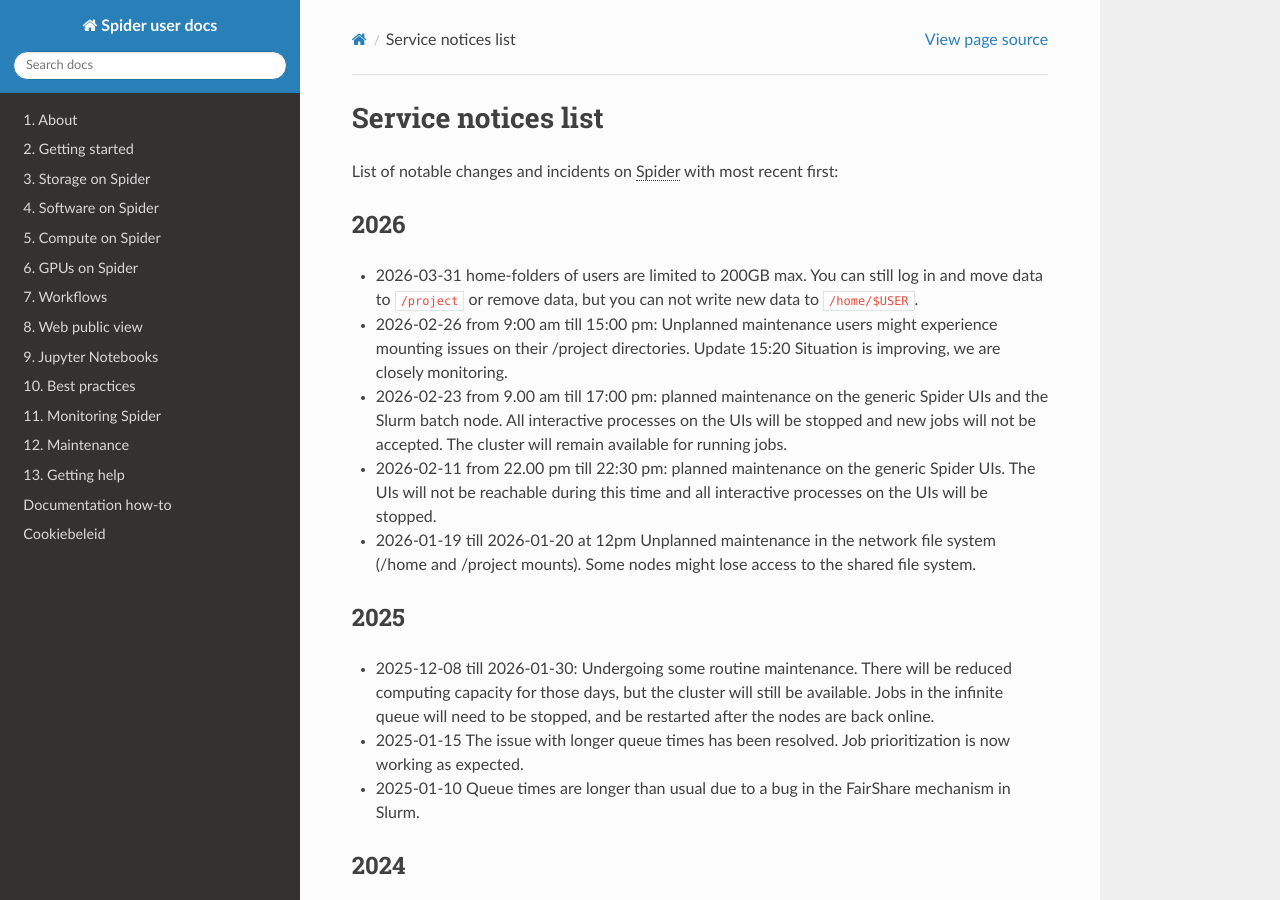
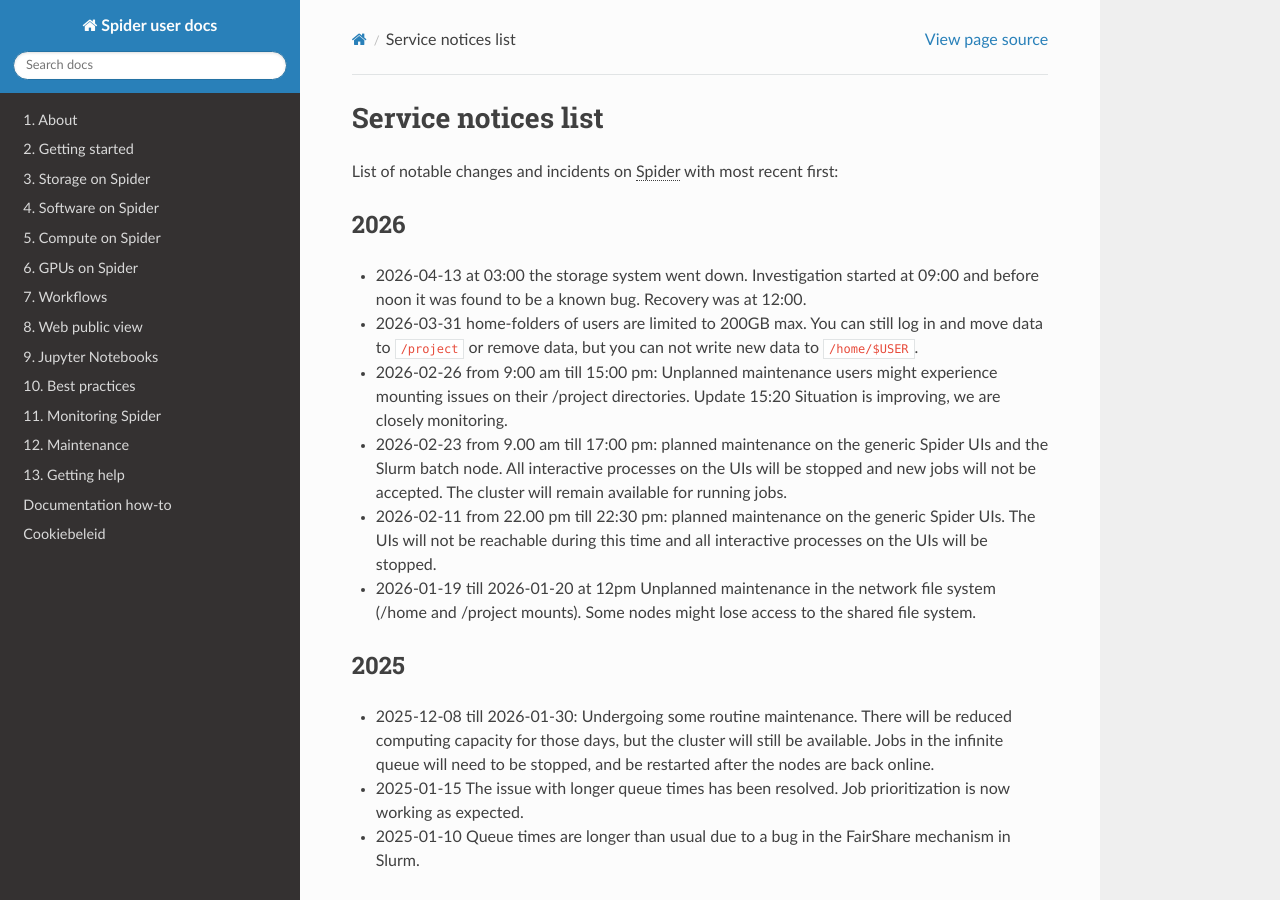
Before and after one commit to sara-nl/spiderdocs, a Sphinx documentation site: the page built from source/Pages/maintenance/service_notices_list.rst, in a window 1280 px wide and 900 px high. Built offline with Sphinx 7.4.7 and the Read the Docs theme 3.1.0, drawn with Linux system fonts in a browser that asks for light colours.

Commit message:
Add apr ceph bug incident

```diff
--- a/source/Pages/maintenance/service_notices_list.rst
+++ b/source/Pages/maintenance/service_notices_list.rst
@@ -9,6 +9,8 @@
 =========
 2026
 =========
+
+* 2026-04-13 at 03:00 the storage system went down. Investigation started at 09:00 and before noon it was found to be a known bug. Recovery was at 12:00.
 
 * 2026-03-31 home-folders of users are limited to 200GB max. You can still log in and move data to ``/project`` or remove data, but you can not write new data to ``/home/$USER``.
 
```
